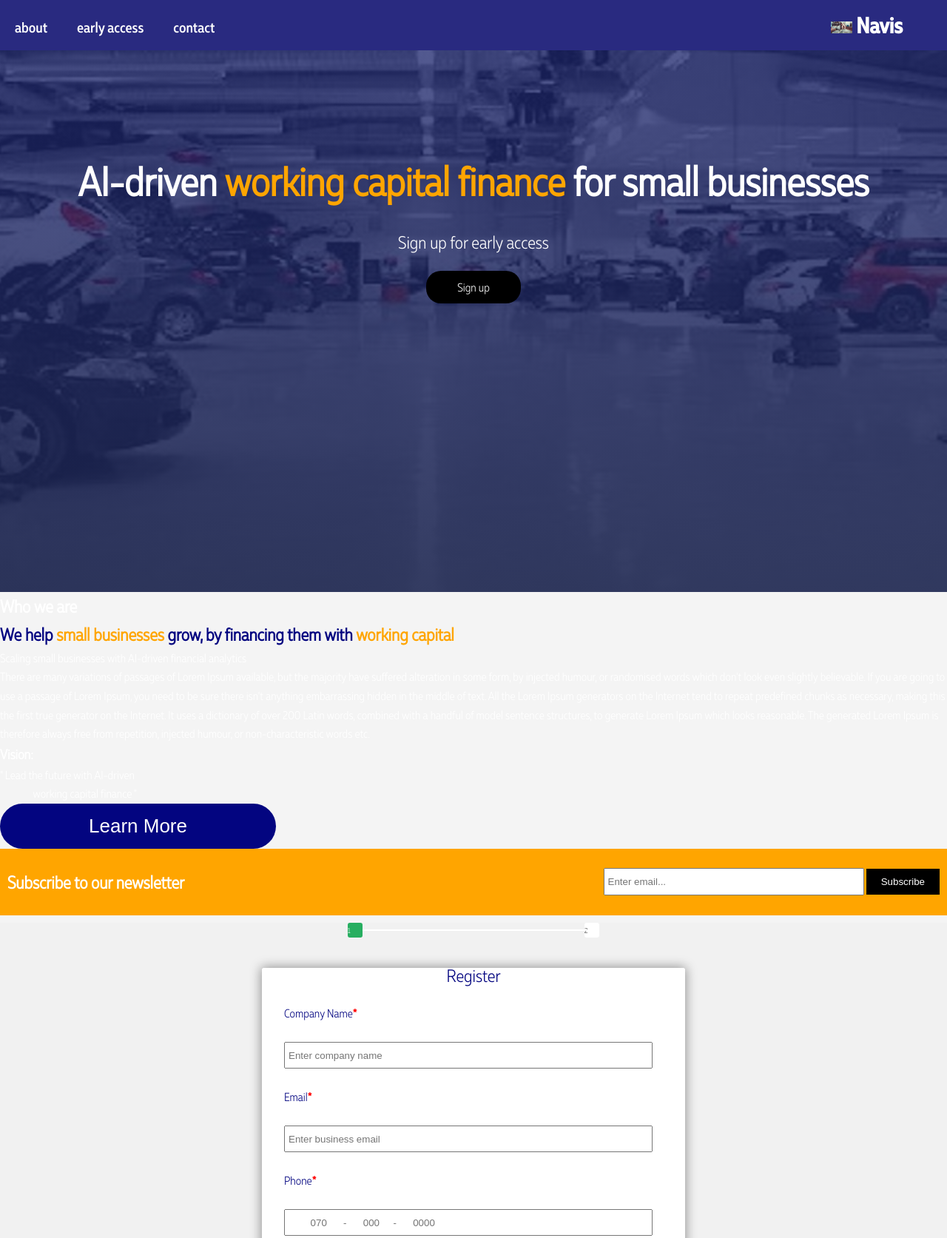
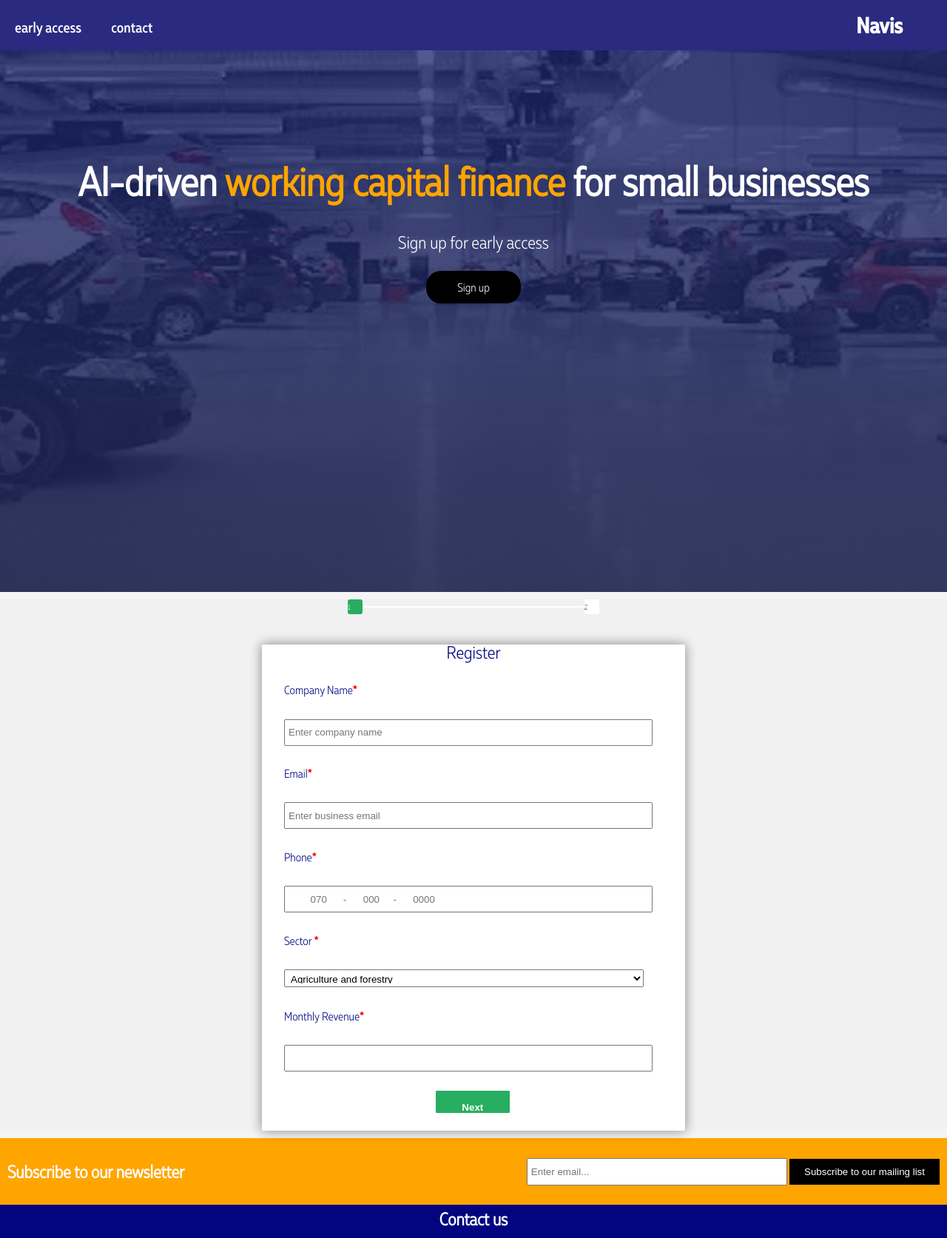
Before and after one commit to Deddoh/Navis-Project, a plain HTML site: page index.html in a window 1280 px wide. Shown: the top 1673 px of the page at 74% size. Drawn offline with nearby package versions, Linux system fonts and the light colour scheme.

Commit message:
final update LP UI

```diff
--- a/index.html
+++ b/index.html
@@ -28,14 +28,14 @@
 
 		<nav class="navbar">
 			<ul>
-				<li><a href="#about-us">about</a></li>
-				<li><a href="#newsletter">early access</a></li>
+				<!-- <li><a href="#about-us">about</a></li> -->
+				<li><a href="#registration-form">early access</a></li>
 				<li><a href="#contact">contact</a></li>
 			</ul>
 		</nav>
 
 		<div id="logo-brand">
-				<h1><a href="index.html"><img src="Images/logo.jpg" alt="logo here" class="logo"> Navis </a></h1>
+				<h1><a href="index.html"> Navis </a></h1>
 
 			</div>
 
@@ -55,7 +55,7 @@
 
 <main >
 
-	<section id="about-us" class="sec">
+	<!-- <section id="about-us" class="sec">
 
 		<h1 id="who">Who we are</h1>
 		<div>
@@ -79,7 +79,7 @@
 			</div>
 
 
-	</section>
+	</section> -->
 
 	<!-- <section id="services" class="sec">
 		<h1>Services</h1>
@@ -90,14 +90,7 @@
 		<h1>Case study</h1>
 
 	</section> -->
-	<section id="newsletter" class="sec">
-		<h1>Subscribe to our newsletter</h1>
-		<form id="subscription_form">
-			<input type="email" name="email" placeholder="Enter email..." pattern=".+@.+\..+">
-			<button type="submit" class="subscribe_button">Subscribe</button>
-		</form>
 
-	</section>
 
 
 
@@ -172,6 +165,15 @@
 </form>
 	</section>
 
+	<section id="newsletter" class="sec">
+		<h1>Subscribe to our newsletter</h1>
+		<form id="subscription_form">
+			<input type="email" name="email" placeholder="Enter email..." pattern=".+@.+\..+">
+			<button type="submit" class="subscribe_button">Subscribe to our mailing list</button>
+		</form>
+
+	</section>
+
 
 
 
@@ -204,7 +206,7 @@
 
 	<footer>
 		<div >
-			<p><img src="Images/logo.jpg" alt="logo here" class="logo"> Navis &nbsp; &nbsp; &nbsp; Copyright &copy; &nbsp; &nbsp; &nbsp; 2020</p>
+			<p> Navis &nbsp; &nbsp; &nbsp; Copyright &copy; &nbsp; &nbsp; &nbsp; 2020</p>
 
 		</div>
 		<div class="scroll-to-top">
```
